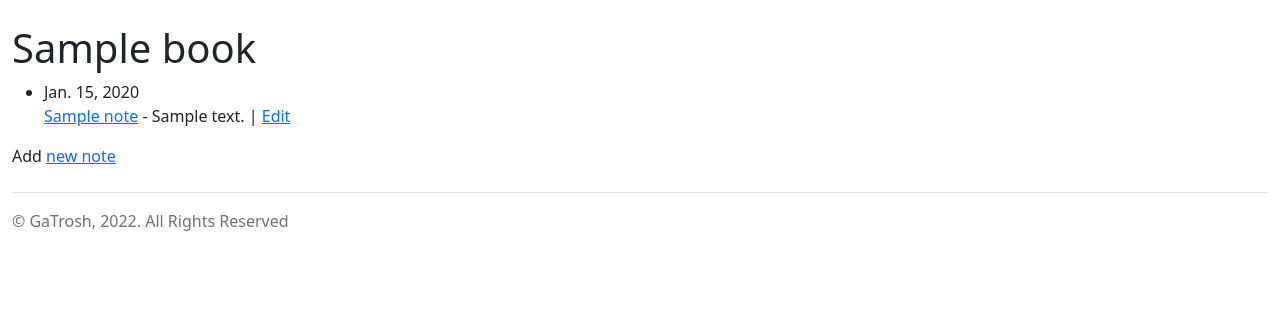
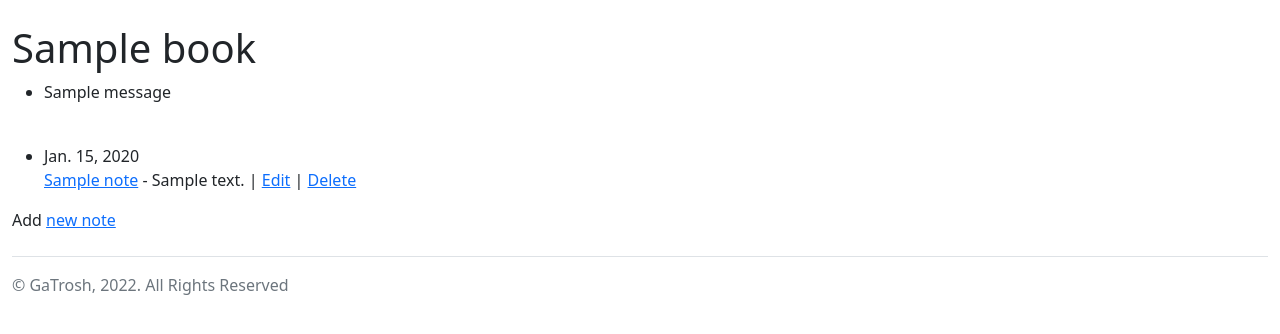
Before and after one commit to gtrosh/libr_app, a Django app: page /collection/books/1/ in a window 1280 px wide. Shown: the part 56-390 px from the top of the page. Run offline with Django 4.2, Linux system fonts and the light colour scheme; a user stored in the database is signed in; tables that the repository leaves empty hold one stand-in row (values such as "Sample post"); one stand-in notice (Sample message) is shown.

Commit message:
Added delete functionality for notes

```diff
--- a/books/urls.py
+++ b/books/urls.py
@@ -11,6 +11,7 @@ urlpatterns = [
     path('signup/', views.SignUpView.as_view(), name='signup'),
     path('add_note/', views.add_note, name='add-note'),
     path('collection/<str:username>/', views.get_collection, name='user-collection'),
+    path('delete/<int:note_id>/', views.delete_note, name='note_delete'),
     path('collection/notes/<int:note_id>/', views.note_view, name='note'),
     path('collection/books/<int:book_id>/', views.book_view, name='book'),
     path('collection/notes/<str:username>/<int:note_id>/edit/', views.edit_note, name='note_edit'),
--- a/books/views.py
+++ b/books/views.py
@@ -4,7 +4,7 @@ from django.core.paginator import Paginator
 from django.db.models import Q
 from django.http import HttpResponseRedirect
 from django.shortcuts import get_object_or_404, render, redirect
-from django.urls import reverse_lazy
+from django.urls import reverse, reverse_lazy
 from django.views.generic import CreateView
 
 from .forms import AuthorForm, BookForm, CollectionForm, CreationForm, NoteForm
@@ -160,7 +160,7 @@ def add_note(request):
                     book_name = Book.objects.filter(title=book_note)
                     note.book = book_name[0]
                     messages.add_message(request, messages.SUCCESS, 'Note has been added')
-                    return redirect('/')
+                    return redirect('book', note.book.id)
                 else:
                     messages.add_message(request, messages.INFO, 'Please add the book to your collection first')
                     return redirect('/add_collection')
@@ -179,6 +179,20 @@ def edit_note(request, username, note_id):
         form.save()
         return redirect('note', note_id)
     return render(request, 'add_note.html', {'note': note, 'form': form})
+
+
+@login_required
+def delete_note(request, note_id):
+    note = get_object_or_404(Note, user__username=request.user, id=note_id)
+    book = get_object_or_404(Book, id=note.book.id)
+
+    if request.user != note.user:
+        messages.add_message(request, messages.INFO, 'Looks like this note is not yours')
+        return redirect('note', note_id)
+
+    if note:
+        note.delete()
+    return redirect('book', book.id)
 
 
 class SignUpView(CreateView):
--- a/templates/book.html
+++ b/templates/book.html
@@ -4,9 +4,22 @@
 {% block content %}
 <br>
 <h1>{{book.title}}</h1>
+<div>
+    {% if messages %}
+    <ul class="messages">
+        {% for message in messages %}
+        <li{% if message.tags %} class="{{ message.tags }}"{% endif %}>
+            {% if message.level == DEFAULT_MESSAGE_LEVELS.ERROR %}Important: {% endif %}
+            {{ message }}
+        </li>
+        {% endfor %}
+    </ul>
+    {% endif %}
+</div>
+<br>
 <ul>
 {% for note in notes %}
-    <li>{{ note.added|date}} <br><a href="{% url 'note' note.id %}">{{ note.heading }}</a> - {{ note.text }} | <a href="{% url 'note_edit' note.user.username note.id %}">Edit</a></li>
+    <li>{{ note.added|date}} <br><a href="{% url 'note' note.id %}">{{ note.heading }}</a> - {{ note.text }} | <a href="{% url 'note_edit' note.user.username note.id %}">Edit</a> | <a href="{% url 'note_delete' note.id %}">Delete</a></li>
 {% empty %}
     <li>No notes yet. You can add one <a href="{% url 'add-note' %}">here</a></li>
 {% endfor %}
```
